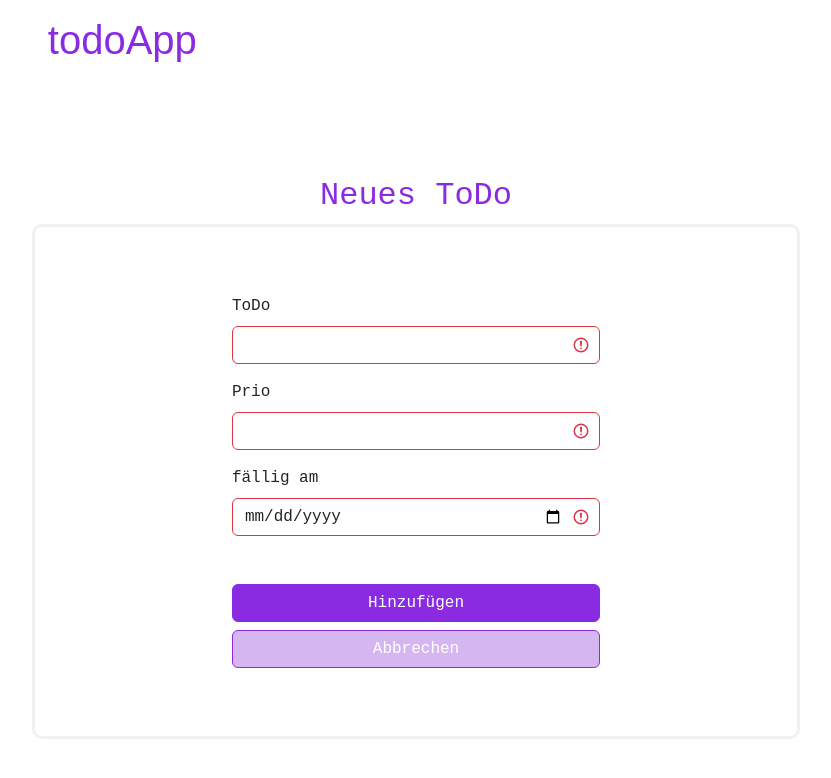
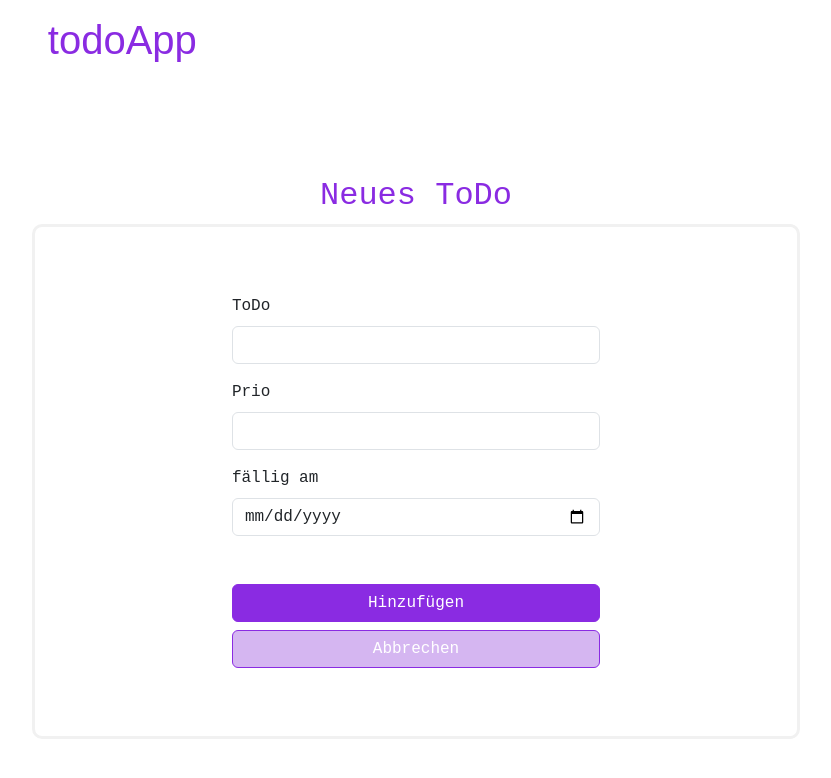
Before and after one commit to magdalenajustyna/toDoList, an Angular app in the folder toDoApp/: page /create in a window 1280 px wide. Shown: the top 778 px of the page, without its empty margins (224-1055 px from the left). Built offline with nearby package versions, Linux system fonts and the light colour scheme.

Commit message:
bisschen Layout

```diff
--- a/toDoApp/src/app/createnewtodo/createnewtodo.component.html
+++ b/toDoApp/src/app/createnewtodo/createnewtodo.component.html
@@ -19,8 +19,8 @@
           class="form-control"
           id="toDoNameInput"
           formControlName="todoNameControl"
-          [class.is-invalid]="form.controls.todoNameControl.invalid"
-          [class.is-valid]="form.controls.todoNameControl.valid"
+          [class.is-invalid]="form.controls.todoNameControl.invalid && form.controls.todoNameControl.touched"
+          [class.is-valid]="form.controls.todoNameControl.valid && form.controls.todoNameControl.touched"
           required
         />
 
@@ -33,8 +33,8 @@
           id="dropdownMenu"
           class="form-control"
           formControlName="prioControl"
-          [class.is-invalid]="form.controls.prioControl.invalid"
-          [class.is-valid]="form.controls.prioControl.valid"
+          [class.is-invalid]="form.controls.prioControl.invalid && form.controls.prioControl.touched"
+          [class.is-valid]="form.controls.prioControl.valid && form.controls.prioControl.touched"
           required
         >
           <option value="hoch">hoch</option>
@@ -54,8 +54,8 @@
             class="form-control"
             id="datumInput"
             formControlName="datumControl"
-            [class.is-invalid]="form.controls.datumControl.invalid"
-            [class.is-valid]="form.controls.datumControl.valid"
+            [class.is-invalid]="form.controls.datumControl.invalid && form.controls.datumControl.touched"
+            [class.is-valid]="form.controls.datumControl.valid && form.controls.datumControl.touched"
             required
           />
         </div>
--- a/toDoApp/src/app/list-archiv/list-archiv.component.css
+++ b/toDoApp/src/app/list-archiv/list-archiv.component.css
@@ -14,6 +14,7 @@
     color: black;
     font-weight: bold;
     text-align: center;
+    margin-left: -11%;
 }
 
 .prioButton:hover {
--- a/toDoApp/src/app/list-archiv/list-archiv.component.html
+++ b/toDoApp/src/app/list-archiv/list-archiv.component.html
@@ -6,7 +6,7 @@
 <table class="table table-striped">
   <thead>
     <tr>
-      <th scope="col" class="text-center">Status</th>
+      <th scope="col" class="text-center">Erledigt</th>
       <th scope="col">ToDo</th>
       <th scope="col">
         <button class="btn dropdown-toggle prioButton" type="button" data-bs-toggle="dropdown" aria-expanded="false">
--- a/toDoApp/src/app/list/list.component.css
+++ b/toDoApp/src/app/list/list.component.css
@@ -18,6 +18,7 @@ th {
 .prioButton {
   color: black;
   font-weight: bold;
+  margin-left:-11%;
 }
 
 .prioButton:hover{
--- a/toDoApp/src/app/list/list.component.html
+++ b/toDoApp/src/app/list/list.component.html
@@ -34,7 +34,9 @@
 <table class="table table-striped">
   <thead>
     <tr>
-      <th scope="col" class="text-center">Status</th>
+      <th scope="col" class="text-center">
+        Offen
+      </th>
       <th scope="col">ToDo</th>
       <th scope="col">
         <button
@@ -84,10 +86,10 @@
       </td>
 
       <td>
-        <button class="btn trashButton btn-outline-primary">
+        <button class="btn trashButton btn-outline-primary ">
           <i
             (click)="confirmAction(Todo._id)"
-            class="bi bi-trash align-items-center"
+            class="bi bi-trash "
           ></i>
         </button>
       </td>
```
